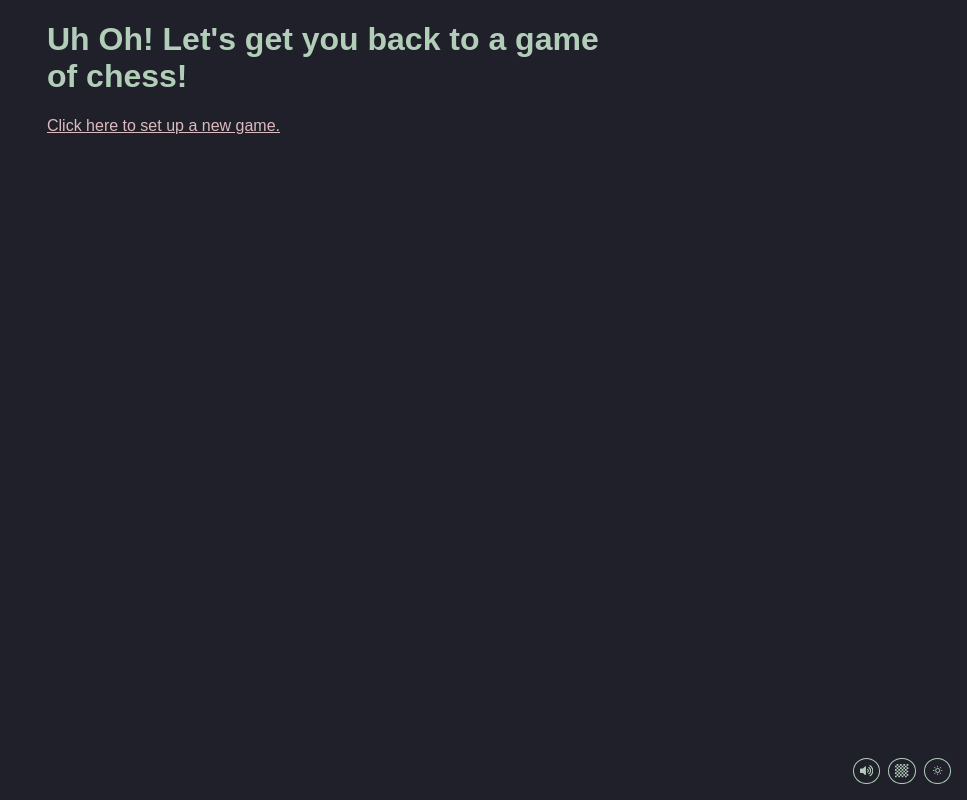
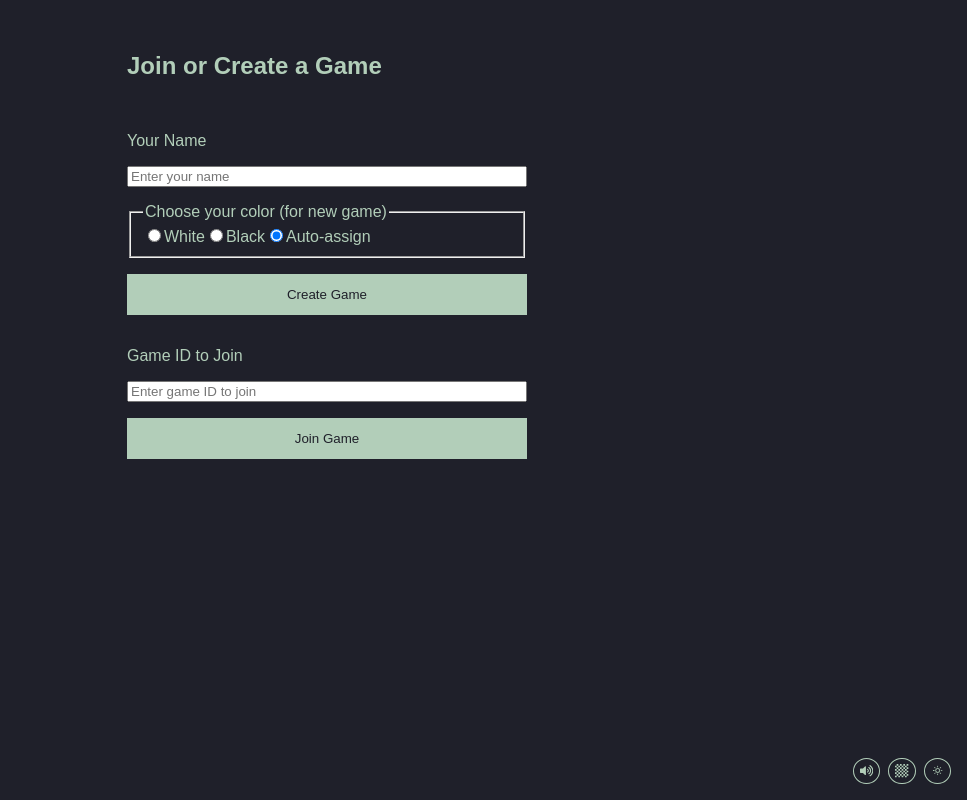
Before and after one commit to darrenjaworski/multiplayer-chess, a React (Vite) app in the folder client/: page /join in a window 1280 px wide. Shown: the whole page, without its empty margins (313-1280 px from the left). Built offline with nearby package versions, Linux system fonts and the light colour scheme; no server answers.

Commit message:
feat: refacotring main route and setting up players to join or create games

```diff
--- /dev/null
+++ b/client/src/presentation/pages/JoinGame.tsx
@@ -0,0 +1,116 @@
+import { useState } from "react";
+import { useNavigate } from "react-router-dom";
+import { v4 as uuid } from "uuid";
+import { Button } from "../atoms/Button";
+
+export const JoinGame = () => {
+  const [joinId, setJoinId] = useState("");
+  const [playerName, setPlayerName] = useState("");
+  const [preferredColor, setPreferredColor] = useState<
+    "white" | "black" | "auto"
+  >("auto");
+  const navigate = useNavigate();
+
+  const handleCreate = (e: React.FormEvent) => {
+    e.preventDefault();
+    const newId = uuid();
+    navigate(`/game/${newId}`, {
+      state: {
+        playerName,
+        preferredColor: preferredColor === "auto" ? undefined : preferredColor,
+      },
+    });
+  };
+
+  const handleJoin = (e: React.FormEvent) => {
+    e.preventDefault();
+    if (!joinId) return;
+    navigate(`/game/${joinId}`, {
+      state: {
+        playerName,
+        preferredColor: undefined, // joining, so let server assign
+      },
+    });
+  };
+
+  return (
+    <div
+      style={{
+        maxWidth: 400,
+        margin: "2rem auto",
+        display: "flex",
+        flexDirection: "column",
+        gap: 32,
+      }}
+    >
+      <h2>Join or Create a Game</h2>
+      <form
+        onSubmit={handleCreate}
+        style={{ display: "flex", flexDirection: "column", gap: 16 }}
+      >
+        <label htmlFor="player-name">Your Name</label>
+        <input
+          id="player-name"
+          type="text"
+          value={playerName}
+          onChange={(e) => setPlayerName(e.target.value)}
+          required
+          placeholder="Enter your name"
+        />
+        <fieldset>
+          <legend>Choose your color (for new game)</legend>
+          <label>
+            <input
+              type="radio"
+              name="color"
+              value="white"
+              checked={preferredColor === "white"}
+              onChange={() => setPreferredColor("white")}
+            />
+            White
+          </label>
+          <label>
+            <input
+              type="radio"
+              name="color"
+              value="black"
+              checked={preferredColor === "black"}
+              onChange={() => setPreferredColor("black")}
+            />
+            Black
+          </label>
+          <label>
+            <input
+              type="radio"
+              name="color"
+              value="auto"
+              checked={preferredColor === "auto"}
+              onChange={() => setPreferredColor("auto")}
+            />
+            Auto-assign
+          </label>
+        </fieldset>
+        <Button type="submit" variant="contained">
+          Create Game
+        </Button>
+      </form>
+      <form
+        onSubmit={handleJoin}
+        style={{ display: "flex", flexDirection: "column", gap: 16 }}
+      >
+        <label htmlFor="join-id">Game ID to Join</label>
+        <input
+          id="join-id"
+          type="text"
+          value={joinId}
+          onChange={(e) => setJoinId(e.target.value)}
+          required
+          placeholder="Enter game ID to join"
+        />
+        <Button type="submit" variant="contained">
+          Join Game
+        </Button>
+      </form>
+    </div>
+  );
+};
--- a/client/src/presentation/pages/Start.tsx
+++ b/client/src/presentation/pages/Start.tsx
@@ -1,193 +1,29 @@
 import styled from "@emotion/styled";
-import { ChangeEvent, useState } from "react";
-import { FaChessKing } from "react-icons/fa";
-import { Form, useNavigate } from "react-router-dom";
-import { v4 as uuid } from "uuid";
-import { GAME_MODES } from "../../state-management/slices/game";
+import { useNavigate } from "react-router-dom";
 import { Button } from "../atoms/Button";
-import { useBoardTheme } from "../theme/theme";
 
-interface StyledPiecePreviewProps {
-  background: string;
-}
-
-// TODO refactor these styles
-const GameScreen = styled(Form)`
+const MenuScreen = styled.div`
   height: 100vh;
   display: flex;
   flex-direction: column;
   justify-content: center;
-  z-index: 0;
+  align-items: center;
   gap: 2rem;
 `;
 
-const PlayerSelection = styled.div`
-  display: flex;
-  flex-direction: row;
-  align-items: flex-end;
-  justify-content: center;
-  gap: 1rem;
-`;
-
-const GameModeSelection = styled.div`
-  display: flex;
-  flex-direction: row;
-  align-items: flex-end;
-  justify-content: center;
-  gap: 1rem;
-`;
-
-const CenteredRow = styled.div`
-  display: flex;
-  flex-direction: row;
-  justify-content: center;
-`;
-
-const SpacedRadio = styled.div`
-  input {
-    margin: 0.5rem;
-  }
-`;
-
-const BlackPiecePreview = styled.div<StyledPiecePreviewProps>`
-  background: ${(props) => {
-    return props.background;
-  }};
-  padding: 9px;
-  border-radius: 50%;
-  border: 3px solid
-    ${(props) => {
-      return props.color;
-    }};
-`;
-
-const WhitePiecePreview = styled.div<StyledPiecePreviewProps>`
-  background: ${(props) => {
-    return props.background;
-  }};
-  padding: 0.75rem;
-  border-radius: 50%;
-`;
-
 export const Start = () => {
-  const [selectedMode, setSelectedMode] = useState(GAME_MODES[0].key);
-  const { colors: boardColors } = useBoardTheme();
-  const [playerOne, setPlayerOne] = useState("");
-  const [playerTwo, setPlayerTwo] = useState("");
-  const [preferredColor, setPreferredColor] = useState<"white" | "black">(
-    "white"
-  );
   const navigate = useNavigate();
 
-  const handleSelectedModeUpdate = (event: ChangeEvent<HTMLInputElement>) => {
-    setSelectedMode(Number(event.target.value));
-  };
-
-  const gameId = uuid();
-
-  const handleSubmit = (e: React.FormEvent) => {
-    e.preventDefault();
-    // For now, let player one be the one who starts the game
-    navigate(`/game/${gameId}`, {
-      state: {
-        playerName: preferredColor === "white" ? playerOne : playerTwo,
-        preferredColor,
-      },
-    });
-  };
-
-  // BUG game id can get out of sync with browser back/forward buttons
   return (
-    <GameScreen
-      method="post"
-      action="#"
-      data-testid="start"
-      onSubmit={handleSubmit}
-    >
-      <input type="hidden" value={gameId} name="gameId" id="gameId" />
-      <CenteredRow>
-        <h1 data-testid="start-headline">Let's play some chess!</h1>
-      </CenteredRow>
-      <PlayerSelection>
-        <BlackPiecePreview
-          background={boardColors.lightSquare}
-          color={boardColors.darkPieces}
-        >
-          <FaChessKing color={boardColors.darkPieces} size="5rem" />
-        </BlackPiecePreview>
-        <label htmlFor="player-two">Dark pieces player name</label>
-        <input
-          maxLength={25}
-          type="text"
-          required
-          name="playerTwo"
-          id="player-two"
-          data-testid="black-pieces-player-name"
-          value={playerTwo}
-          onChange={(e) => setPlayerTwo(e.target.value)}
-        />
-        <input
-          type="radio"
-          name="preferredColor"
-          value="black"
-          checked={preferredColor === "black"}
-          onChange={() => setPreferredColor("black")}
-        />
-        <label>Play as Black</label>
-      </PlayerSelection>
-      <PlayerSelection>
-        <WhitePiecePreview background={boardColors.darkSquare}>
-          <FaChessKing color={boardColors.lightPieces} size="5rem" />
-        </WhitePiecePreview>
-        <label htmlFor="player-one">Light pieces player name</label>
-        <input
-          maxLength={25}
-          type="text"
-          required
-          name="playerOne"
-          id="player-one"
-          data-testid="white-pieces-player-name"
-          value={playerOne}
-          onChange={(e) => setPlayerOne(e.target.value)}
-        />
-        <input
-          type="radio"
-          name="preferredColor"
-          value="white"
-          checked={preferredColor === "white"}
-          onChange={() => setPreferredColor("white")}
-        />
-        <label>Play as White</label>
-      </PlayerSelection>
-      <GameModeSelection>
-        <fieldset>
-          <legend>Select a game mode:</legend>
-          {GAME_MODES.map((mode, i) => {
-            const key = mode.key;
-            const label = mode.label;
-            const id = `GameMode${key}`;
-            return (
-              <SpacedRadio key={`${key}-${i}`}>
-                <input
-                  type="radio"
-                  id={id}
-                  name="mode"
-                  value={mode.key}
-                  checked={mode.key === selectedMode}
-                  onChange={handleSelectedModeUpdate}
-                  data-testid={`${mode.key}-mode-selection`}
-                />
-                <label htmlFor={id}>{label}</label>
-              </SpacedRadio>
-            );
-          })}
-        </fieldset>
-      </GameModeSelection>
-      <CenteredRow>
-        <Button type="submit" variant="contained">
-          start the game
-        </Button>
-      </CenteredRow>
-    </GameScreen>
+    <MenuScreen data-testid="start">
+      <h1>Welcome to Multiplayer Chess</h1>
+      <Button onClick={() => navigate("/game/local")}>Play locally</Button>
+      <Button onClick={() => navigate("/game/computer")}>
+        Play against computer
+      </Button>
+      <Button onClick={() => navigate("/join")}>
+        Create or join online game
+      </Button>
+    </MenuScreen>
   );
 };
--- a/client/src/presentation/routing/Routing.tsx
+++ b/client/src/presentation/routing/Routing.tsx
@@ -8,6 +8,7 @@ import {
 } from "../../state-management/slices/game";
 import { store } from "../../state-management/store";
 import { Game } from "../pages/Game";
+import { JoinGame } from "../pages/JoinGame";
 import { NotFound } from "../pages/NotFound";
 import { Start } from "../pages/Start";
 
@@ -16,6 +17,11 @@ export const router = createBrowserRouter(
     {
       path: "/",
       element: <Start />,
+      errorElement: <NotFound />,
+    },
+    {
+      path: "/join",
+      element: <JoinGame />,
       errorElement: <NotFound />,
     },
     {
```
Also changed, not shown: 2 other files (tests, documents, lock files or other folders).
